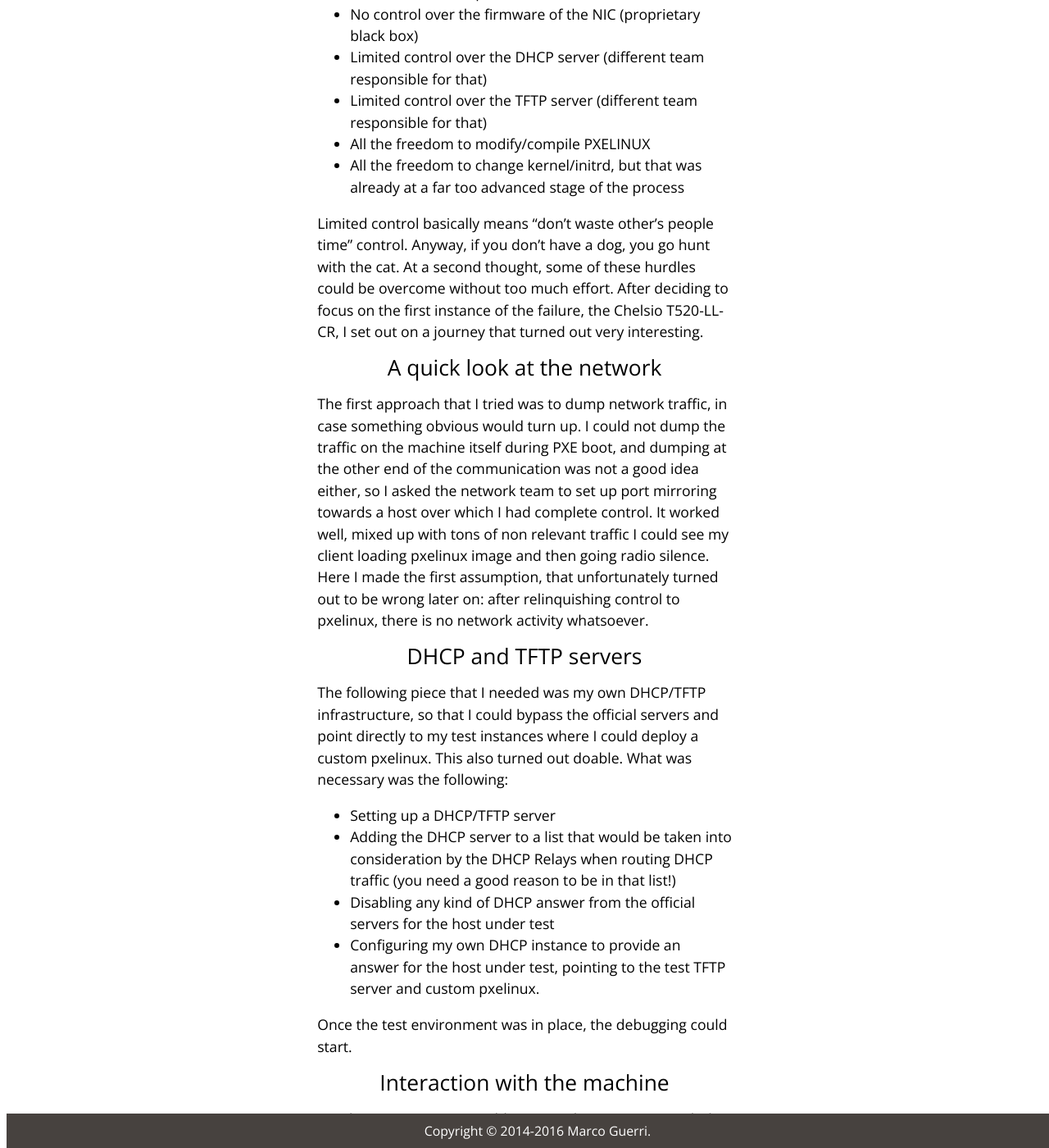
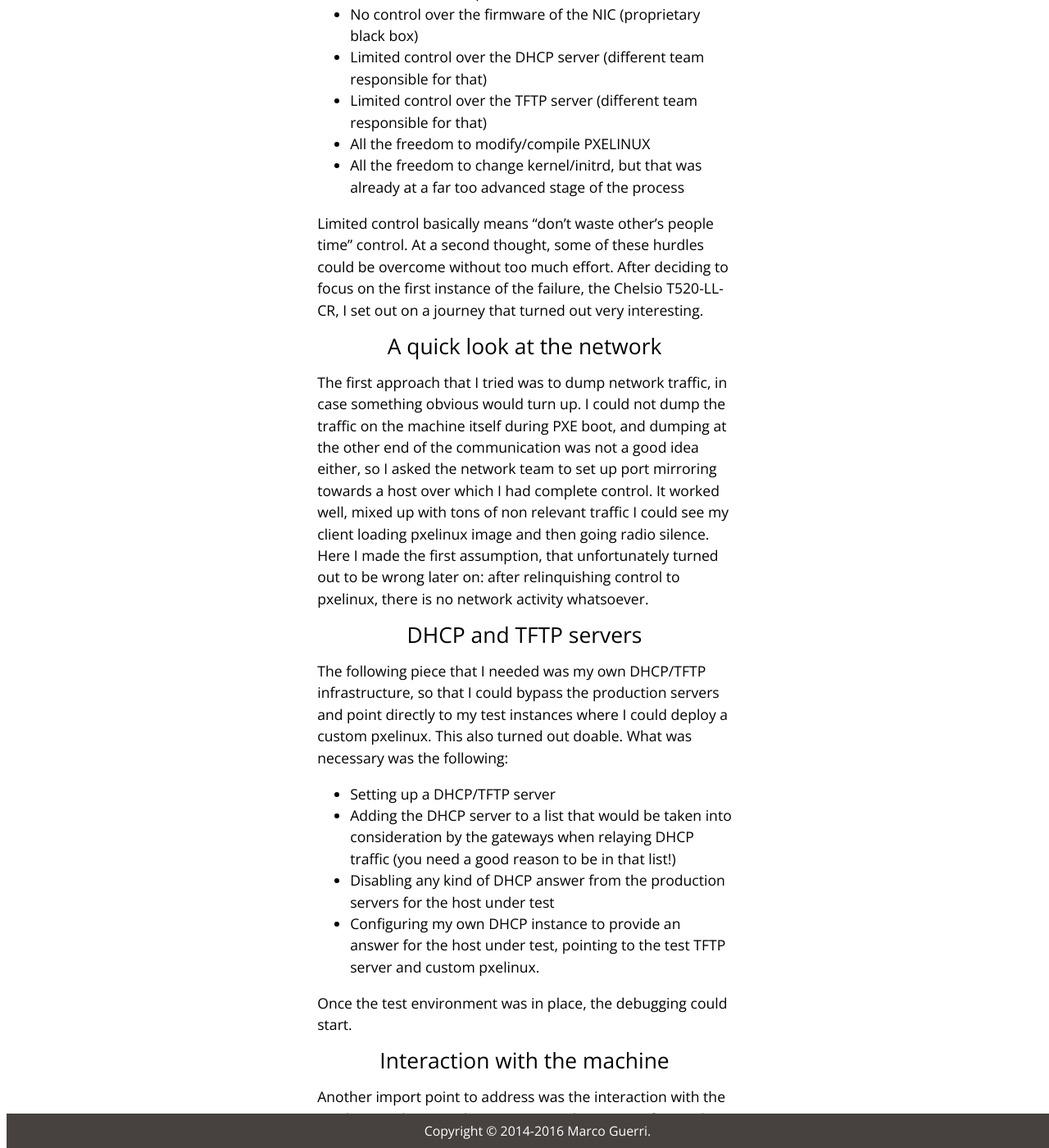
Before and after one commit to marcoguerri/marcoguerri.github.io, a Jekyll site: the page built from _posts/2016-03-21-pxeboot-failures-chelsio.markdown, in a window 1280 px wide and 1400 px high, scrolled down 1855 px. Shown: the whole window at 82% size. Built offline with Jekyll 4.4.1, drawn with Linux system fonts in a browser that asks for light colours; some of the changed text lies outside the part shown.

Commit message:
Little progress on VFS post and some minor fixes

````diff
--- a/_posts/2016-03-21-pxeboot-failures-chelsio.markdown
+++ b/_posts/2016-03-21-pxeboot-failures-chelsio.markdown
@@ -4,12 +4,12 @@ title:  "pxelinux 6.03 boot failure with Chelsio T520-LL-CR"
 date:   2016-03-20 21:00:00
 categories: jekyll update
 published: yes
-summary: "This a collection of some notes I have taken during an interesting debugging
-session aimed at identifying the root cause of a regression the followed the update
+summary: "This a collection of notes I have taken during an interesting debugging
+session aimed at identifying the root cause of a regression that followed the update
 of the network boot infrastructure at CERN to PXELINUX 6.03. It was an interesting
 dive into PXELINUX internals, down to the point where it meets the hardware. As
 a side note, when reading Eric Raymond's \"The Cathedral and the Bazaar\", I
-especially remember the explanation why closing hardware driver's sources does not make sense.
+remember him explaining why closing hardware driver's sources does not make much sense.
 Raymond was presenting an intermediate model in-between open and closed source,
 i.e. having a closed source ROM and opening the interface to the ROM. I think
 this story is a good example on why this latter approach does nothing more
@@ -56,8 +56,8 @@ was the following:
 advanced stage of the process
 
 Limited control basically means "don't waste other's people time" control.
-Anyway, if you don't have a dog, you go hunt with the cat. At a second thought,
-some of these hurdles could be overcome without too much effort. After deciding
+At a second thought, some of these hurdles could be overcome without too much effort.
+After deciding
 to focus on the first instance of the failure, the Chelsio T520-LL-CR, I set out
 on a journey that turned out very interesting.
 
@@ -76,15 +76,15 @@ after relinquishing control to pxelinux, there is no network activity whatsoever
 DHCP and TFTP servers
 =======
 The following piece that I needed was my own DHCP/TFTP infrastructure, so that
-I could bypass the official servers and point directly to my test instances where
+I could bypass the production servers and point directly to my test instances where
 I could deploy a custom pxelinux. This also turned out doable. What was necessary was
 the following:
 
 * Setting up a DHCP/TFTP server
 * Adding the DHCP server to a list that would be taken into consideration by
-the DHCP Relays when routing DHCP traffic (you need a good reason to be in that
-list!)
-* Disabling any kind of DHCP answer from the official servers for the host under test
+   the gateways when relaying DHCP traffic (you need a good reason to be in
+   that list!)
+* Disabling any kind of DHCP answer from the production servers for the host under test
 * Configuring my own DHCP instance to provide an answer for the host under
 test, pointing to the test TFTP server and custom pxelinux.
 
--- a/_posts/2016-07-23-python-multiprocessing-internals.markdown
+++ b/_posts/2016-07-23-python-multiprocessing-internals.markdown
@@ -129,7 +129,7 @@ Since I am tracing the Python interpreter I am expecting to see invocations of
 CPython internal methods. Luckily gdb is extremely smart and helps a lot in mapping
 what is happening in the Python interpreter with the high level source code.
 Having trapped *wait4* invocations, the first item I expect to see is a libc
-control path that indeed leads to that syscall:
+control path that leads to that syscall:
 
 ```text
 #0  0x00007ffff7bce47c in __libc_waitpid (pid=19042, stat_loc=0x7fffffffd16c, options=1) at ../sysdeps/unix/sysv/linux/waitpid.c:31
````
Also changed, not shown: _posts/2016-09-20-on-vfs-dentry-inodes.markdown (+85 -3 lines).
